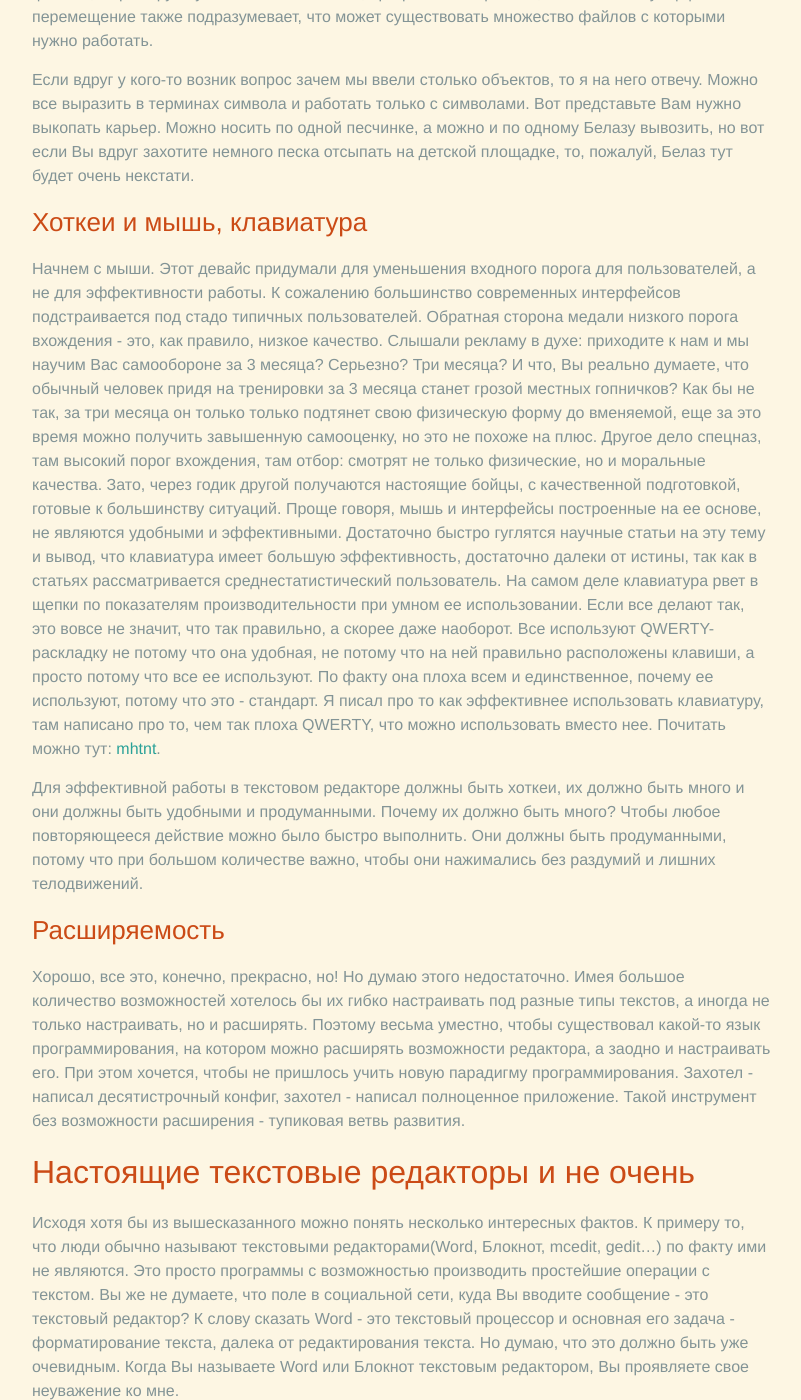
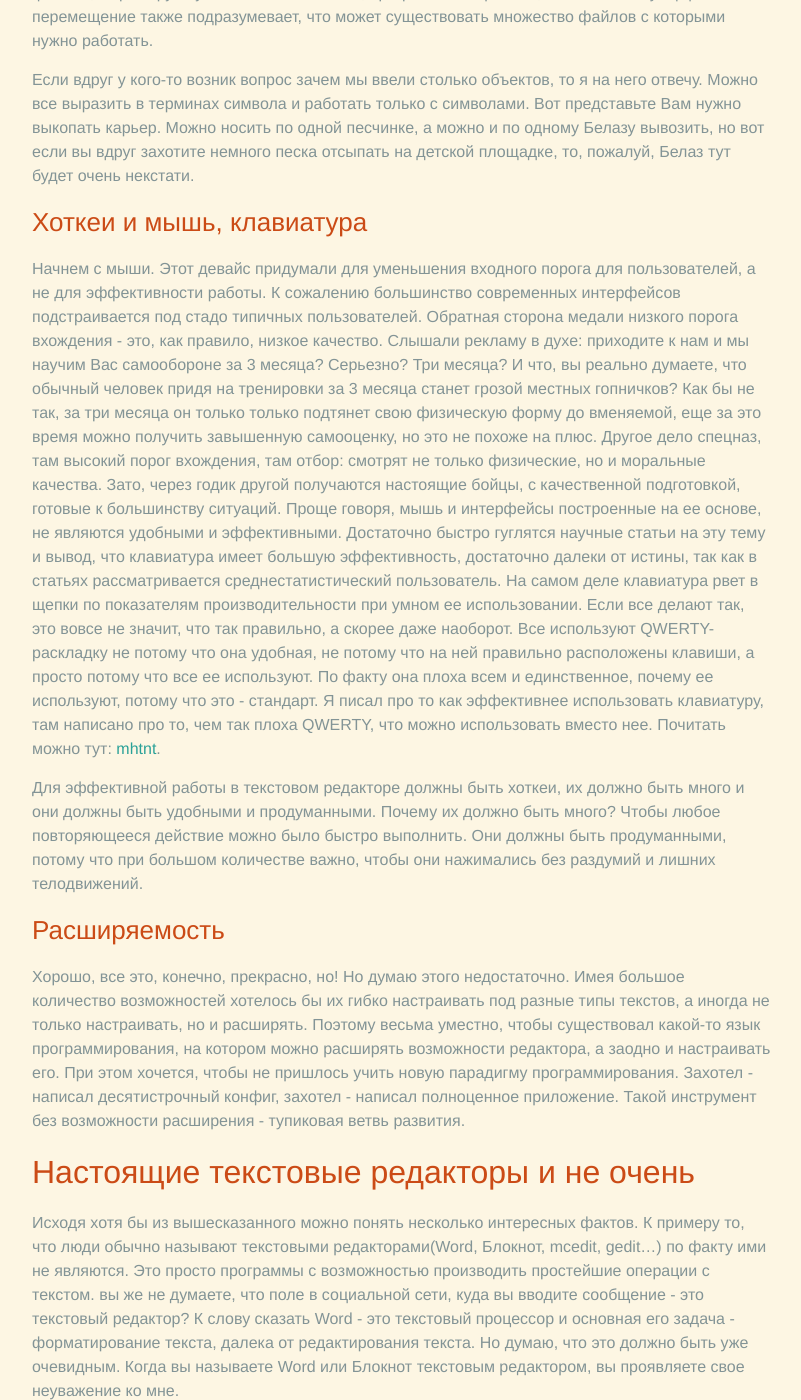
Before and after one commit to rednotes/rednotes.github.io, a Jekyll site: the page built from _posts/2014-10-30-vim-story-1.markdown, in a window 1280 px wide and 1400 px high, scrolled down 1229 px. Shown: the whole window, without its empty margins (238-1039 px from the left). Built offline with Jekyll 4.4.1, drawn with Linux system fonts in a browser that asks for light colours; some of the changed text lies outside the part shown.

Commit message:
Update В -> в

```diff
--- a/_posts/2014-09-14-vim-story-0.markdown
+++ b/_posts/2014-09-14-vim-story-0.markdown
@@ -11,7 +11,7 @@ tags: vim, linux, life
 что это такое. Но сегодня не буду рассказывать о его возможностях, плюсах и
 минусах, а поделюсь историей о том, как лично я познакомился с ним.
 
-# Нужно ли Вам это читать?
+# Нужно ли вам это читать?
 В данном посте описана небольшая часть моей жизни. Также я попытался сказать,
 почему я решил написать про vim. Если вас не касается ни первое, ни
 второе, то читать думаю не стоит.
--- a/_posts/2014-10-30-vim-story-1.markdown
+++ b/_posts/2014-10-30-vim-story-1.markdown
@@ -55,7 +55,7 @@ tags: vim, linux, emacs, dvorak
 Если вдруг у кого-то возник вопрос зачем мы ввели столько объектов, то я на него
 отвечу. Можно все выразить в терминах символа и работать только с символами.
 Вот представьте Вам нужно выкопать карьер. Можно носить по одной песчинке, а
-можно и по одному Белазу вывозить, но вот если Вы вдруг захотите немного песка
+можно и по одному Белазу вывозить, но вот если вы вдруг захотите немного песка
 отсыпать на детской площадке, то, пожалуй, Белаз тут будет очень некстати.
 
 ### Хоткеи и мышь, клавиатура
@@ -64,7 +64,7 @@ tags: vim, linux, emacs, dvorak
 современных интерфейсов подстраивается под стадо типичных пользователей.
 Обратная сторона медали низкого порога вхождения - это, как правило, низкое
 качество. Слышали рекламу в духе: приходите к нам и мы научим Вас самообороне
-за 3 месяца? Серьезно? Три месяца? И что, Вы реально думаете, что обычный человек
+за 3 месяца? Серьезно? Три месяца? И что, вы реально думаете, что обычный человек
 придя на тренировки за 3 месяца станет грозой местных гопничков? Как бы не так,
 за три месяца он только только подтянет свою физическую форму до вменяемой, еще
 за это время можно получить завышенную самооценку, но это не похоже на плюс.
@@ -105,17 +105,17 @@ tags: vim, linux, emacs, dvorak
 Исходя хотя бы из вышесказанного можно понять несколько интересных фактов.
 К примеру то, что люди обычно называют текстовыми редакторами(Word, Блокнот,
 mcedit, gedit...) по факту ими не являются. Это просто программы с возможностью
-производить простейшие операции с текстом. Вы же не думаете, что поле в
-социальной сети, куда Вы вводите сообщение - это текстовый редактор?
+производить простейшие операции с текстом. вы же не думаете, что поле в
+социальной сети, куда вы вводите сообщение - это текстовый редактор?
 К слову сказать Word - это текстовый процессор и основная его задача -
 форматирование текста, далека от редактирования текста.
 Но думаю, что это должно быть уже очевидным.
-Когда Вы называете Word или Блокнот текстовым редактором, Вы проявляете свое
+Когда вы называете Word или Блокнот текстовым редактором, вы проявляете свое
 неуважение ко мне.
 
 Думаю наличествует достаточное количество редакторов, которые хоть и с
 некоторой натяжкой, но удовлетворяют критериям выше.
-О двух самых знаменитых Вы наверняка слышали - это `Vim` и `Emacs`. Огромное
+О двух самых знаменитых вы наверняка слышали - это `Vim` и `Emacs`. Огромное
 сообщество и более 30 лет активной разработки дают понять, что их используют не
 просто так. Они и правда заслуживают внимания. Почему они не широко
 распространены? На самом деле они широко распространены в узких кругах.
```
